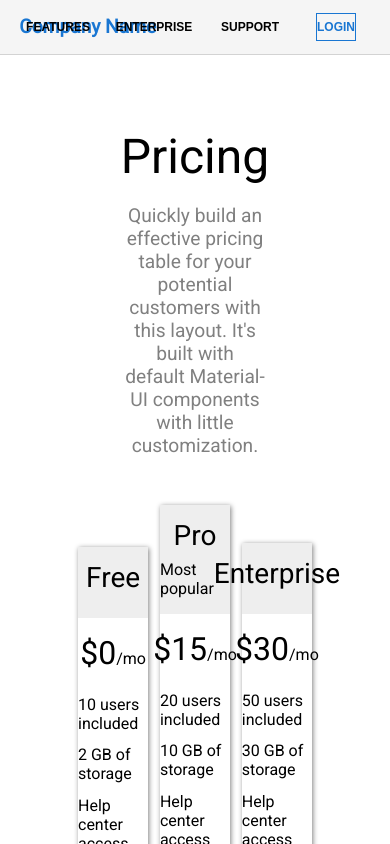
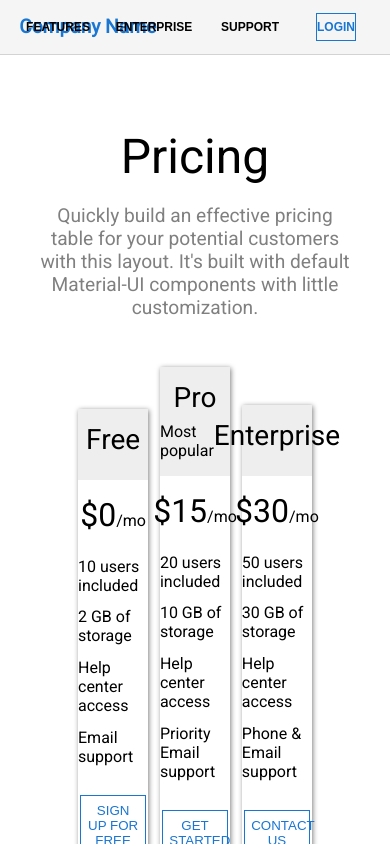
Before and after one commit to bhavesh357/MaterialUI, a React (Create React App) app: page / in a window 390 px wide. Shown: the top 844 px of the page. Built offline with nearby package versions, Linux system fonts and the light colour scheme.

Commit message:
REFACTORED: to make center content responsive

```diff
--- a/src/css/index.css
+++ b/src/css/index.css
@@ -557,3 +557,12 @@ body{
 .error-row{
     border: none;
 }
+
+@media (max-width:576px){
+    #center-content{
+        width: 100vw;
+    }
+    .content-desc{
+        width: 80%;
+    }
+}
```
